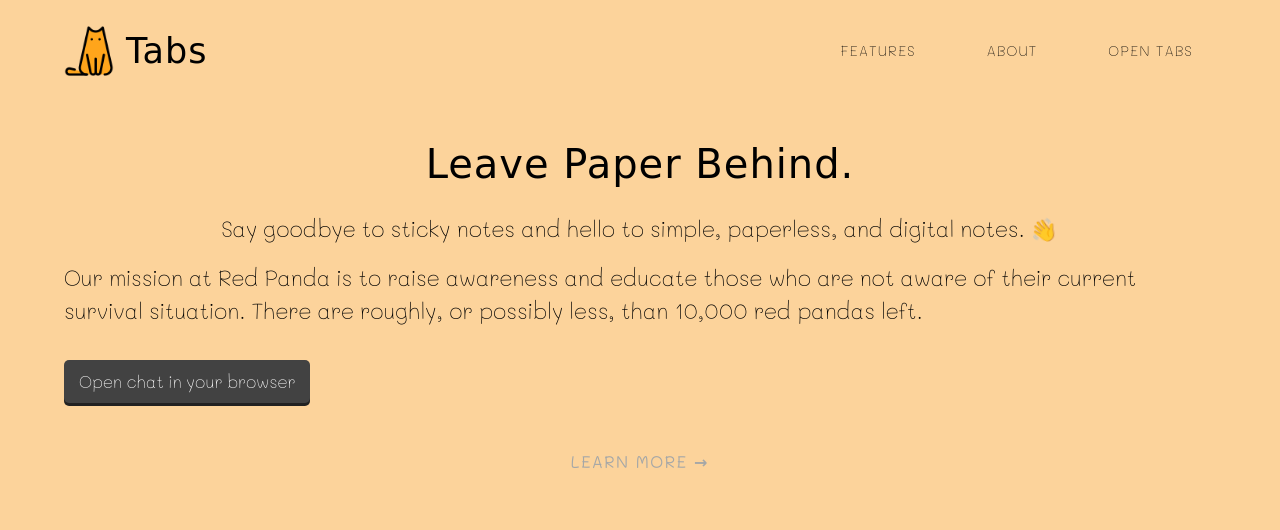
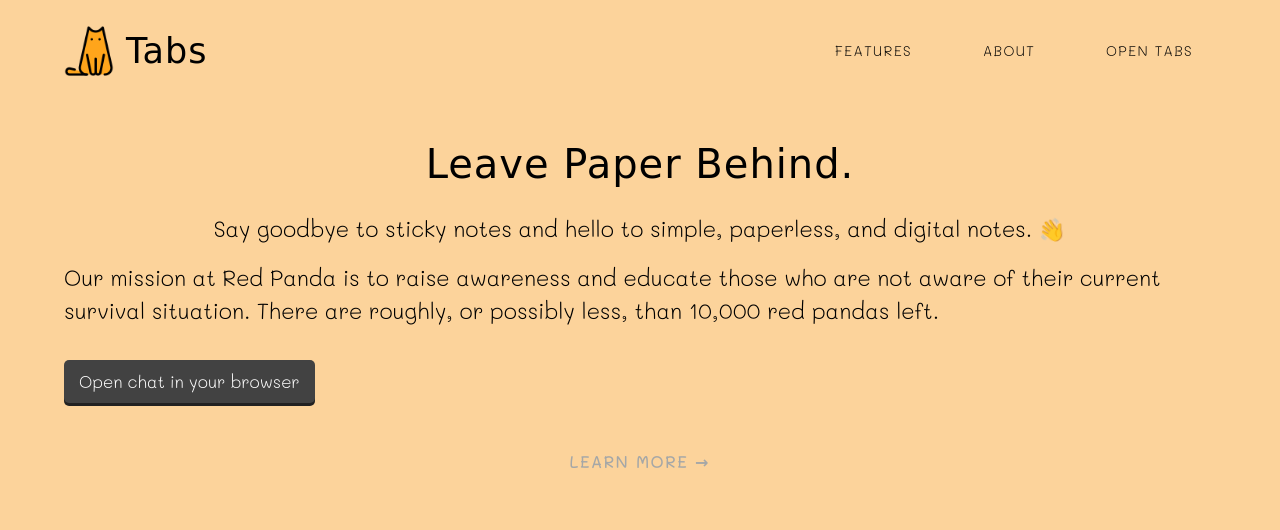
Before and after one commit to Jonathantrans/Tabs, a plain HTML site: page index.html in a window 1280 px wide. Shown: the top 530 px of the page. Drawn offline with nearby package versions, Linux system fonts and the light colour scheme; grey boxes are pictures that could not be loaded.

Commit message:
Update index.html

```diff
--- a/index.html
+++ b/index.html
@@ -43,7 +43,7 @@
   <!-- Google Fonts -->
 <link rel="preconnect" href="https://fonts.googleapis.com">
 <link rel="preconnect" href="https://fonts.gstatic.com" crossorigin>
-<link href="https://fonts.googleapis.com/css2?family=Mali:wght@200&display=swap" rel="stylesheet">
+<link href="https://fonts.googleapis.com/css2?family=Mali:wght@300&display=swap" rel="stylesheet">
 
   <!-- Bootstrap CSS File -->
   <link rel="stylesheet" href="https://stackpath.bootstrapcdn.com/bootstrap/4.5.2/css/bootstrap.min.css" integrity="sha384-JcKb8q3iqJ61gNV9KGb8thSsNjpSL0n8PARn9HuZOnIxN0hoP+VmmDGMN5t9UJ0Z" crossorigin="anonymous">
```
